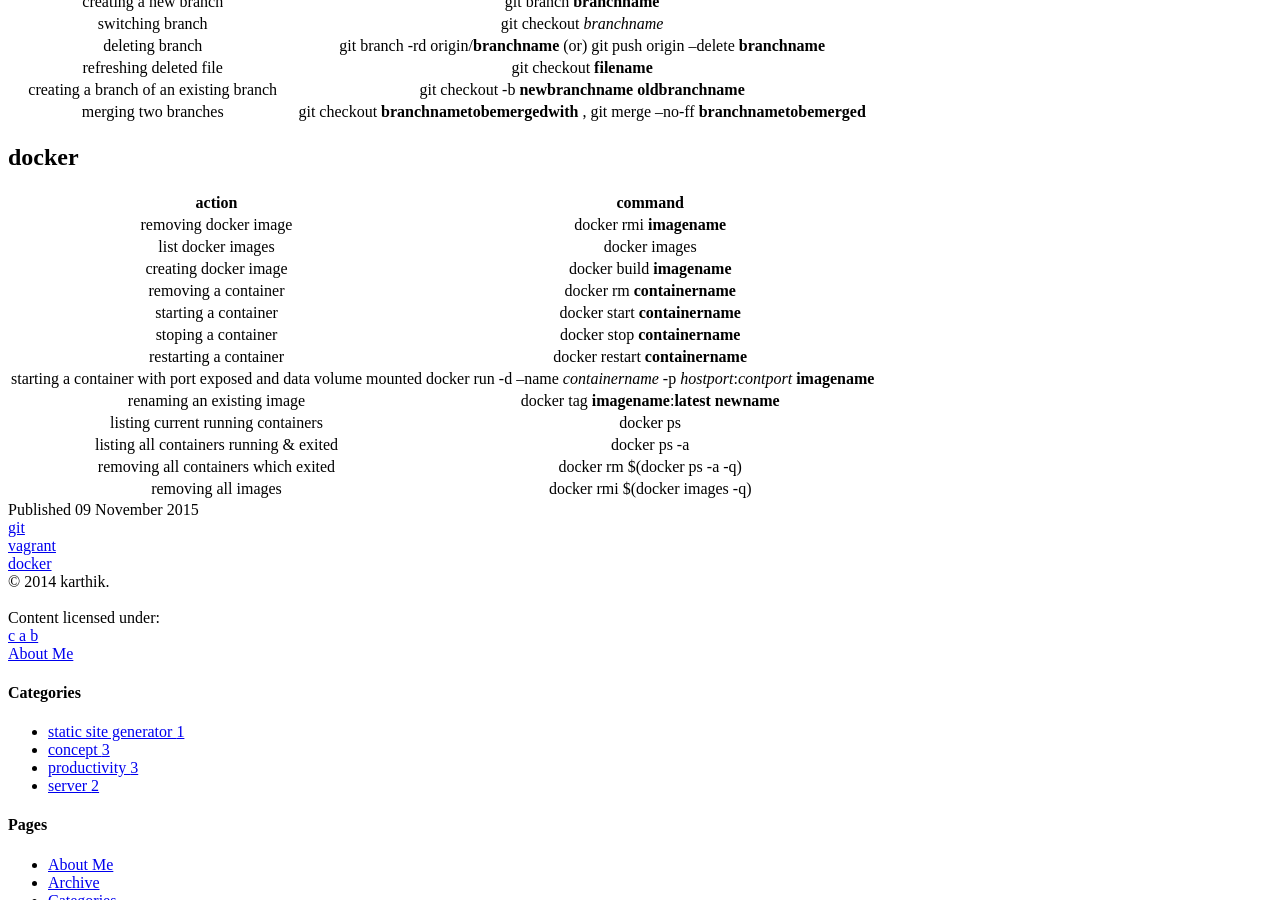
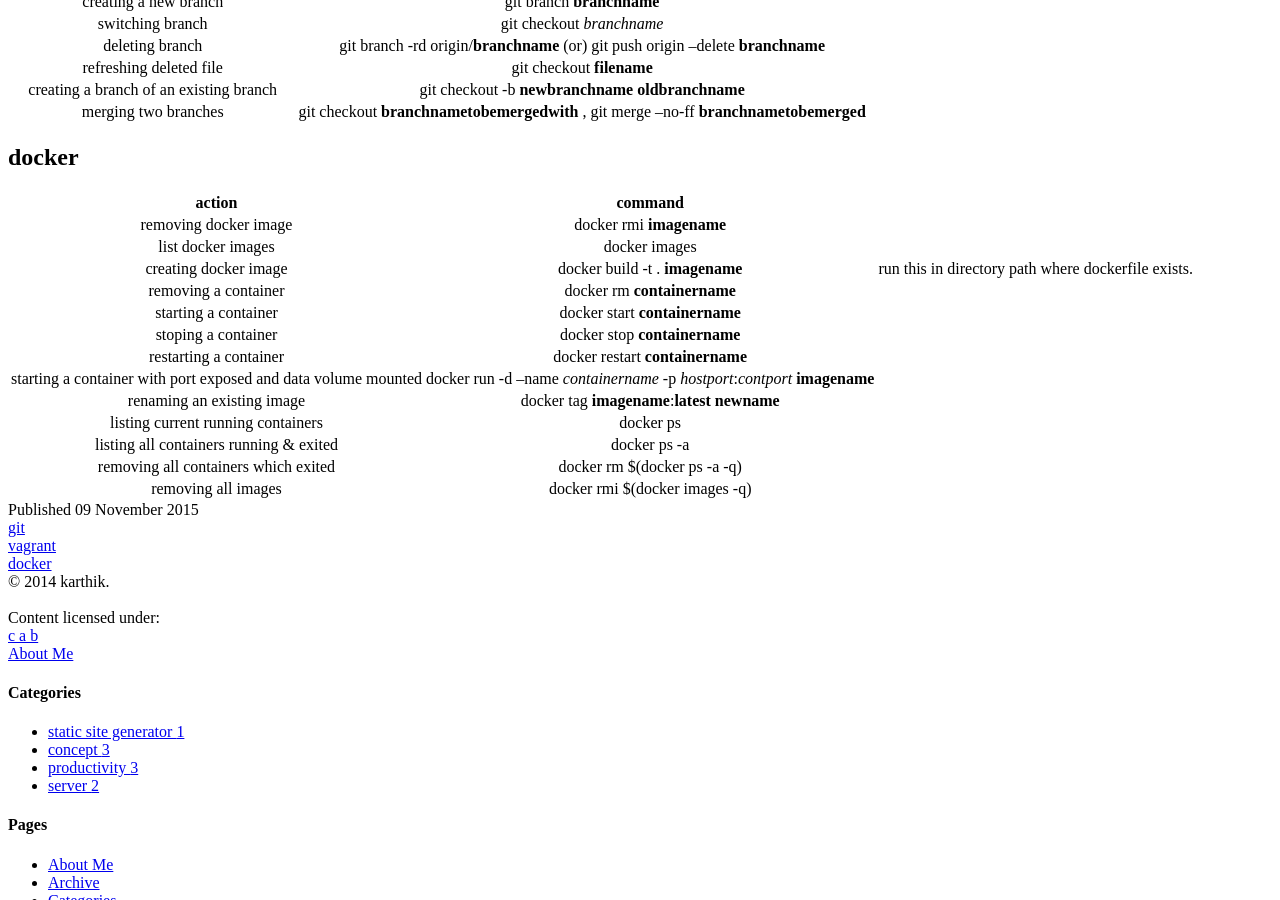
Before and after one commit to karpra/karpra.github.io, a Jekyll site: the page built from _posts/2015-11-9- cheatsheet.md, in a window 1280 px wide and 900 px high, scrolled down 939 px. Built offline with Jekyll 4.4.1, drawn with Linux system fonts in a browser that asks for light colours; nearby versions of some CDN libraries; library files that are not in the unit come from our copies.

Commit message:
Update 2015-11-9- cheatsheet.md

```diff
--- a/_posts/2015-11-9- cheatsheet.md
+++ b/_posts/2015-11-9- cheatsheet.md
@@ -53,7 +53,7 @@
 :----:|:----:|
 removing docker image|docker rmi **imagename**|
 list docker images|docker images|
-creating docker image|docker build **imagename** |
+creating docker image|docker build -t . **imagename** | run this in directory path where dockerfile exists.
 removing a container|docker rm **containername** |
 starting a container|docker start **containername** |
 stoping a container|docker stop **containername** |
```
